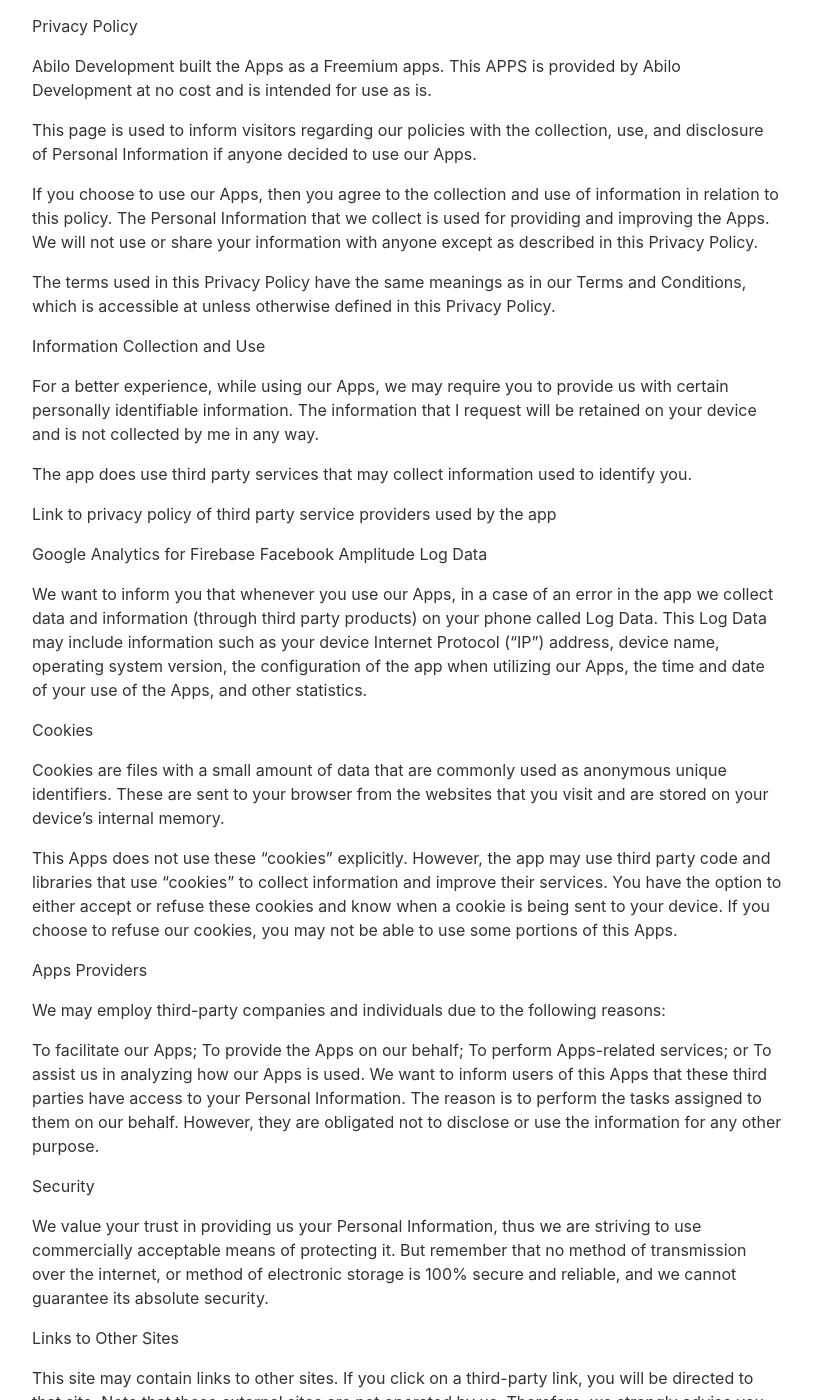
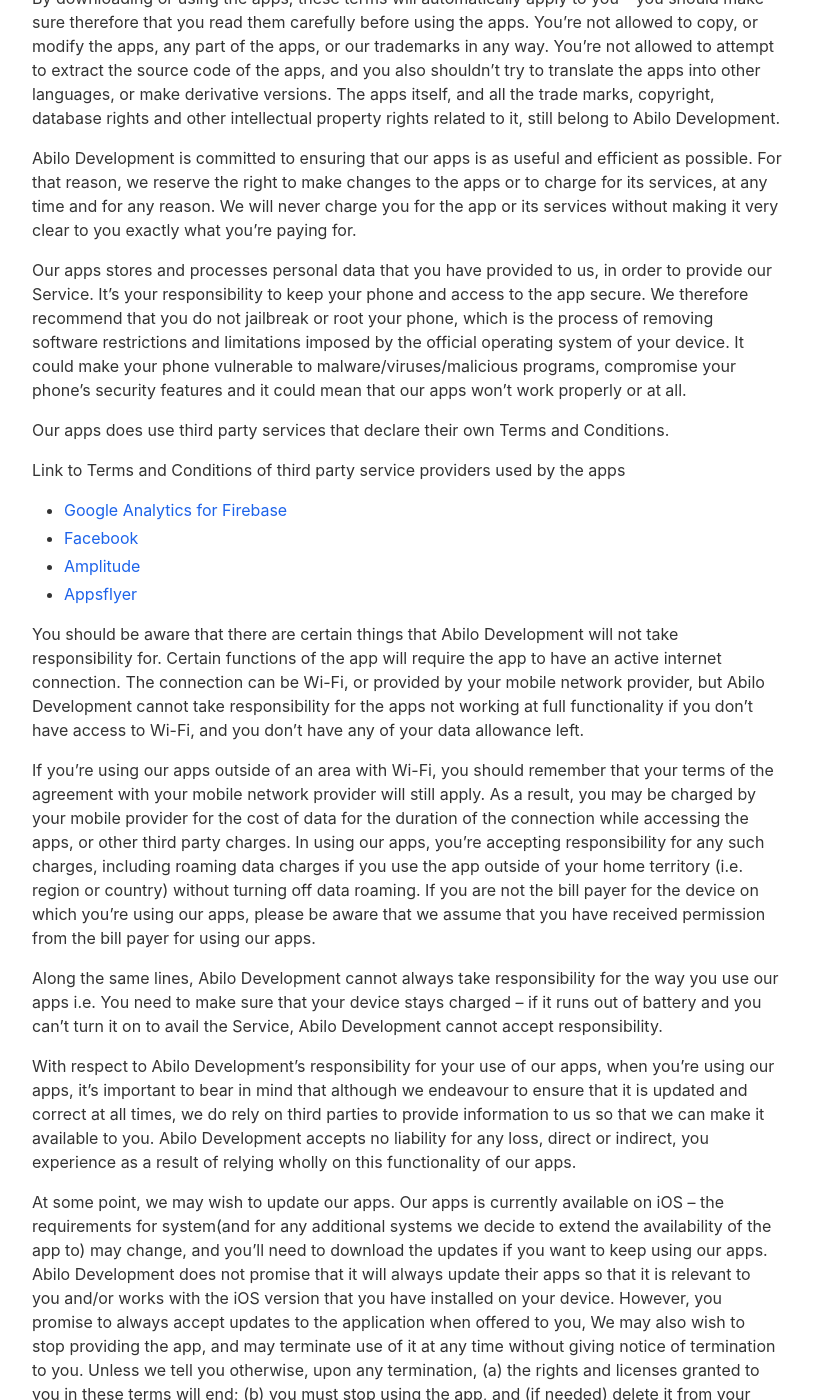
Before and after one commit to artem-sherbachuk/Charging-Play-Landing, a Jekyll site: the page built from _pages/privacypolicy.md, in a window 1280 px wide and 1400 px high, scrolled down 199 px. Shown: the whole window, without its empty margins (233-1046 px from the left). Built offline with Jekyll 4.4.1, drawn with Linux system fonts in a browser that asks for light colours; nearby versions of some CDN libraries; some of the changed text lies outside the part shown.

Commit message:
Update privacypolicy.md

```diff
--- a/_pages/privacypolicy.md
+++ b/_pages/privacypolicy.md
@@ -1,77 +1,42 @@
 ---
 layout: page
-title: Privacy Policy
+title: Terms of Use
 include_in_header: false
 ---
 
----
-layout: page
-title: Privacy Policy
-include_in_header: false
----
+**Terms & Conditions**
 
+By downloading or using the apps, these terms will automatically apply to you – you should make sure therefore that you read them carefully before using the apps. You’re not allowed to copy, or modify the apps, any part of the apps, or our trademarks in any way. You’re not allowed to attempt to extract the source code of the apps, and you also shouldn’t try to translate the apps into other languages, or make derivative versions. The apps itself, and all the trade marks, copyright, database rights and other intellectual property rights related to it, still belong to Abilo Development.
 
+Abilo Development is committed to ensuring that our apps is as useful and efficient as possible. For that reason, we reserve the right to make changes to the apps or to charge for its services, at any time and for any reason. We will never charge you for the app or its services without making it very clear to you exactly what you’re paying for.
 
+Our apps stores and processes personal data that you have provided to us, in order to provide our Service. It’s your responsibility to keep your phone and access to the app secure. We therefore recommend that you do not jailbreak or root your phone, which is the process of removing software restrictions and limitations imposed by the official operating system of your device. It could make your phone vulnerable to malware/viruses/malicious programs, compromise your phone’s security features and it could mean that our apps won’t work properly or at all.
 
-Privacy Policy
+Our apps does use third party services that declare their own Terms and Conditions.
 
-Abilo Development built the Apps as a Freemium apps. This APPS is provided by Abilo Development at no cost and is intended for use as is.
+Link to Terms and Conditions of third party service providers used by the apps
 
-This page is used to inform visitors regarding our policies with the collection, use, and disclosure of Personal Information if anyone decided to use our Apps.
+*   [Google Analytics for Firebase](https://firebase.google.com/terms/analytics)
+*   [Facebook](https://www.facebook.com/legal/terms/plain_text_terms)
+*   [Amplitude](https://amplitude.com/terms)
+*   [Appsflyer](https://www.appsflyer.com/legal/terms-of-use/)
 
-If you choose to use our Apps, then you agree to the collection and use of information in relation to this policy. The Personal Information that we collect is used for providing and improving the Apps. We will not use or share your information with anyone except as described in this Privacy Policy.
+You should be aware that there are certain things that Abilo Development will not take responsibility for. Certain functions of the app will require the app to have an active internet connection. The connection can be Wi-Fi, or provided by your mobile network provider, but Abilo Development cannot take responsibility for the apps not working at full functionality if you don’t have access to Wi-Fi, and you don’t have any of your data allowance left.
 
-The terms used in this Privacy Policy have the same meanings as in our Terms and Conditions, which is accessible at unless otherwise defined in this Privacy Policy.
+If you’re using our apps outside of an area with Wi-Fi, you should remember that your terms of the agreement with your mobile network provider will still apply. As a result, you may be charged by your mobile provider for the cost of data for the duration of the connection while accessing the apps, or other third party charges. In using our apps, you’re accepting responsibility for any such charges, including roaming data charges if you use the app outside of your home territory (i.e. region or country) without turning off data roaming. If you are not the bill payer for the device on which you’re using our apps, please be aware that we assume that you have received permission from the bill payer for using our apps.
 
-Information Collection and Use
+Along the same lines, Abilo Development cannot always take responsibility for the way you use our apps i.e. You need to make sure that your device stays charged – if it runs out of battery and you can’t turn it on to avail the Service, Abilo Development cannot accept responsibility.
 
-For a better experience, while using our Apps, we may require you to provide us with certain personally identifiable information. The information that I request will be retained on your device and is not collected by me in any way.
+With respect to Abilo Development’s responsibility for your use of our apps, when you’re using our apps, it’s important to bear in mind that although we endeavour to ensure that it is updated and correct at all times, we do rely on third parties to provide information to us so that we can make it available to you. Abilo Development accepts no liability for any loss, direct or indirect, you experience as a result of relying wholly on this functionality of our apps.
 
-The app does use third party services that may collect information used to identify you.
+At some point, we may wish to update our apps. Our apps is currently available on iOS – the requirements for system(and for any additional systems we decide to extend the availability of the app to) may change, and you’ll need to download the updates if you want to keep using our apps. Abilo Development does not promise that it will always update their apps so that it is relevant to you and/or works with the iOS version that you have installed on your device. However, you promise to always accept updates to the application when offered to you, We may also wish to stop providing the app, and may terminate use of it at any time without giving notice of termination to you. Unless we tell you otherwise, upon any termination, (a) the rights and licenses granted to you in these terms will end; (b) you must stop using the app, and (if needed) delete it from your device.
 
-Link to privacy policy of third party service providers used by the app
+**Changes to This Terms and Conditions**
 
-Google Analytics for Firebase
-Facebook
-Amplitude
-Log Data
+We may update our Terms and Conditions from time to time. Thus, you are advised to review this page periodically for any changes. I will notify you of any changes by posting the new Terms and Conditions on this page.
 
-We want to inform you that whenever you use our Apps, in a case of an error in the app we collect data and information (through third party products) on your phone called Log Data. This Log Data may include information such as your device Internet Protocol (“IP”) address, device name, operating system version, the configuration of the app when utilizing our Apps, the time and date of your use of the Apps, and other statistics.
-
-Cookies
-
-Cookies are files with a small amount of data that are commonly used as anonymous unique identifiers. These are sent to your browser from the websites that you visit and are stored on your device’s internal memory.
-
-This Apps does not use these “cookies” explicitly. However, the app may use third party code and libraries that use “cookies” to collect information and improve their services. You have the option to either accept or refuse these cookies and know when a cookie is being sent to your device. If you choose to refuse our cookies, you may not be able to use some portions of this Apps.
-
-Apps Providers
-
-We may employ third-party companies and individuals due to the following reasons:
-
-To facilitate our Apps;
-To provide the Apps on our behalf;
-To perform Apps-related services; or
-To assist us in analyzing how our Apps is used.
-We want to inform users of this Apps that these third parties have access to your Personal Information. The reason is to perform the tasks assigned to them on our behalf. However, they are obligated not to disclose or use the information for any other purpose.
-
-Security
-
-We value your trust in providing us your Personal Information, thus we are striving to use commercially acceptable means of protecting it. But remember that no method of transmission over the internet, or method of electronic storage is 100% secure and reliable, and we cannot guarantee its absolute security.
-
-Links to Other Sites
-
-This site may contain links to other sites. If you click on a third-party link, you will be directed to that site. Note that these external sites are not operated by us. Therefore, we strongly advise you to review the Privacy Policy of these websites. I have no control over and assume no responsibility for the content, privacy policies, or practices of any third-party sites or services.
-
-Children’s Privacy
-
-These Appss do not address anyone under the age of 13. We do not knowingly collect personally identifiable information from children under 13 years of age. In the case we discover that a child under 13 has provided us with personal information, we immediately delete this from our servers. If you are a parent or guardian and you are aware that your child has provided us with personal information, please contact us so that we will be able to do necessary actions.
-
-Changes to This Privacy Policy
-
-We may update our Privacy Policy from time to time. Thus, you are advised to review this page periodically for any changes. We will notify you of any changes by posting the new Privacy Policy on this page.
-
-This policy is effective as of 2021-07-07
+These terms and conditions are effective as of 2021-07-07
 
 **Contact Us**
 
-If you have any questions or suggestions about my Privacy Policy, do not hesitate to contact us at abilodevelopment@gmail.com.
+abilodevelopment@gmail.com.
```
